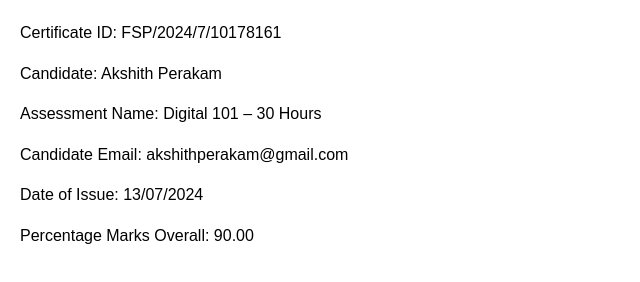
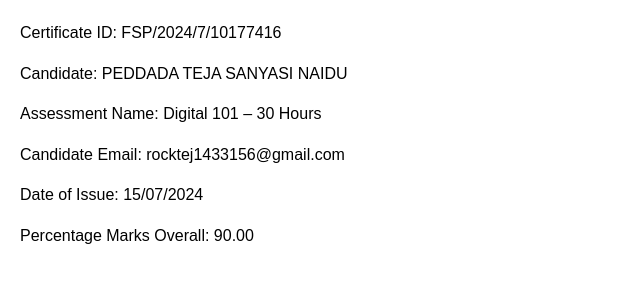
Before and after one commit to TEJA1906/NASSCOM, a plain HTML site: page index.html in a window 1280 px wide. Shown: the whole page, without its empty margins (0-640 px from the left). Drawn offline with Linux system fonts and the light colour scheme.

Commit message:
Update index.html

```diff
--- a/index.html
+++ b/index.html
@@ -26,11 +26,11 @@
 </head>
 <body>
 
-        <div class="certificate-item">Certificate ID: FSP/2024/7/10178161</div>
-        <div class="certificate-item">Candidate: Akshith Perakam</div>
+        <div class="certificate-item">Certificate ID: FSP/2024/7/10177416</div>
+        <div class="certificate-item">Candidate: PEDDADA TEJA SANYASI NAIDU</div>
         <div class="certificate-item">Assessment Name: Digital 101 – 30 Hours</div>
-        <div class="certificate-item">Candidate Email: akshithperakam@gmail.com</div>
-        <div class="certificate-item">Date of Issue: 13/07/2024</div>
+        <div class="certificate-item">Candidate Email: rocktej1433156@gmail.com</div>
+        <div class="certificate-item">Date of Issue: 15/07/2024</div>
         <div class="certificate-item">Percentage Marks Overall: 90.00</div>
 
 </body>
```
